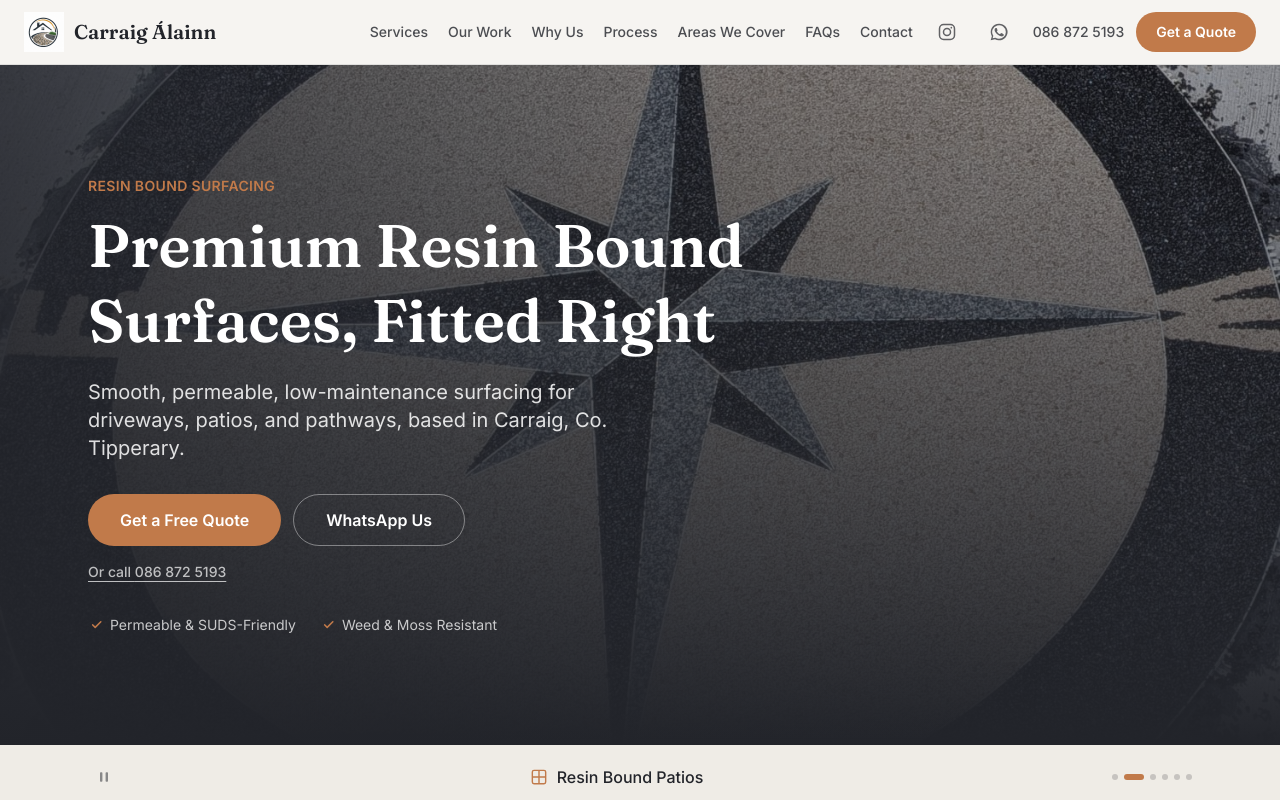
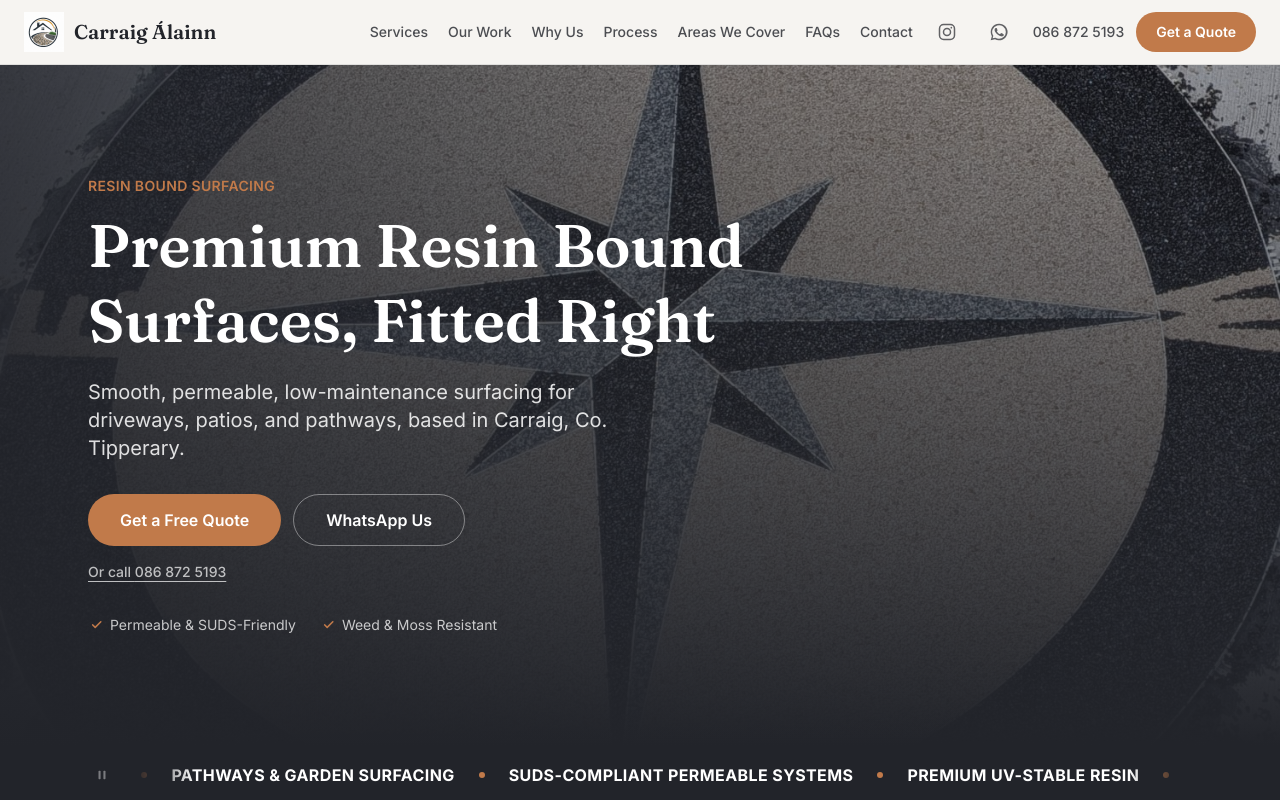
Before and after one commit to ryderwebsolutions/carraig, a Next.js app: page / in a window 1280 px wide. Shown: the top 800 px of the page. Built offline with nearby package versions, Linux system fonts and the light colour scheme.

Commit message:
carousel

```diff
--- a/src/app/globals.css
+++ b/src/app/globals.css
@@ -69,24 +69,36 @@ h1, h2, h3, h4 {
   outline-offset: 2px;
 }
 
-/* Crossfade for the rotating services/qualifications strip */
-@keyframes carousel-fade {
+/* Continuously scrolling services/qualifications ticker */
+@keyframes marquee-scroll {
   from {
-    opacity: 0;
-    transform: translateY(3px);
+    transform: translateX(0);
   }
   to {
-    opacity: 1;
-    transform: translateY(0);
+    transform: translateX(-50%);
   }
 }
 
-.carousel-item {
-  animation: carousel-fade 0.4s ease-out;
+.marquee-track {
+  animation: marquee-scroll 26s linear infinite;
+}
+
+.marquee-track.paused {
+  animation-play-state: paused;
+}
+
+.marquee-mask:hover .marquee-track,
+.marquee-mask:focus-within .marquee-track {
+  animation-play-state: paused;
+}
+
+.marquee-mask {
+  mask-image: linear-gradient(to right, transparent, black 6%, black 94%, transparent);
+  -webkit-mask-image: linear-gradient(to right, transparent, black 6%, black 94%, transparent);
 }
 
 @media (prefers-reduced-motion: reduce) {
-  .carousel-item {
+  .marquee-track {
     animation: none;
   }
 }
--- a/src/components/ServiceCarousel.tsx
+++ b/src/components/ServiceCarousel.tsx
@@ -1,74 +1,36 @@
 "use client";
 
-import { useEffect, useState } from "react";
-import { services, qualifications, type ServiceId } from "@/lib/content";
-import { ServiceIcon, BadgeCheckIcon } from "./icons";
+import { useState } from "react";
+import { services, qualifications } from "@/lib/content";
 
-type Item =
-  | { kind: "service"; id: ServiceId; label: string }
-  | { kind: "qualification"; label: string };
-
-const items: Item[] = [
-  ...services.map((s) => ({ kind: "service" as const, id: s.id, label: s.title })),
-  ...qualifications.map((q) => ({ kind: "qualification" as const, label: q })),
-];
+const items: string[] = [...services.map((s) => s.title), ...qualifications];
 
 export default function ServiceCarousel() {
-  const [index, setIndex] = useState(0);
   const [paused, setPaused] = useState(false);
 
-  useEffect(() => {
-    if (paused) return;
-    if (window.matchMedia("(prefers-reduced-motion: reduce)").matches) return;
-
-    const id = setInterval(() => {
-      setIndex((i) => (i + 1) % items.length);
-    }, 3500);
-    return () => clearInterval(id);
-  }, [paused]);
-
-  const current = items[index];
-
   return (
-    <section
-      aria-label="Our services and standards"
-      className="border-b border-charcoal/10 bg-stone-100 py-4"
-    >
-      <div className="mx-auto grid max-w-6xl grid-cols-[auto_1fr_auto] items-center gap-3 px-4 sm:px-6">
+    <section aria-label="Our services and standards" className="bg-charcoal py-4">
+      <div className="mx-auto flex max-w-6xl items-center gap-4 px-4 sm:px-6">
         <button
           type="button"
           onClick={() => setPaused((p) => !p)}
-          aria-label={paused ? "Resume rotating list" : "Pause rotating list"}
-          className="flex h-8 w-8 items-center justify-center rounded-full text-charcoal/50 transition-colors hover:bg-charcoal/5 hover:text-terracotta"
+          aria-label={paused ? "Resume scrolling list" : "Pause scrolling list"}
+          className="flex h-7 w-7 shrink-0 items-center justify-center rounded-full text-white/40 transition-colors hover:bg-white/10 hover:text-terracotta"
         >
-          {paused ? <PlayIcon className="h-4 w-4" /> : <PauseIcon className="h-4 w-4" />}
+          {paused ? <PlayIcon className="h-3.5 w-3.5" /> : <PauseIcon className="h-3.5 w-3.5" />}
         </button>
 
-        <div
-          key={index}
-          className="carousel-item flex min-h-[24px] items-center justify-center gap-2 text-center text-sm font-medium text-charcoal sm:text-base"
-        >
-          {current.kind === "service" ? (
-            <ServiceIcon id={current.id} className="h-5 w-5 shrink-0 text-terracotta" />
-          ) : (
-            <BadgeCheckIcon className="h-5 w-5 shrink-0 text-terracotta" />
-          )}
-          <span>{current.label}</span>
-        </div>
-
-        <div className="flex gap-1.5">
-          {items.map((item, i) => (
-            <button
-              key={item.label}
-              type="button"
-              onClick={() => setIndex(i)}
-              aria-label={`Show ${item.label}`}
-              aria-current={i === index}
-              className={`h-1.5 rounded-full transition-all ${
-                i === index ? "w-5 bg-terracotta" : "w-1.5 bg-charcoal/20"
-              }`}
-            />
-          ))}
+        <div className="marquee-mask relative flex-1 overflow-hidden">
+          <div className={`marquee-track flex w-max items-center ${paused ? "paused" : ""}`}>
+            {[...items, ...items].map((label, i) => (
+              <span key={i} className="flex shrink-0 items-center whitespace-nowrap">
+                <span className="px-6 text-sm font-bold uppercase tracking-wide text-white sm:text-base">
+                  {label}
+                </span>
+                <span className="h-1.5 w-1.5 shrink-0 rounded-full bg-terracotta" aria-hidden="true" />
+              </span>
+            ))}
+          </div>
         </div>
       </div>
     </section>
```
